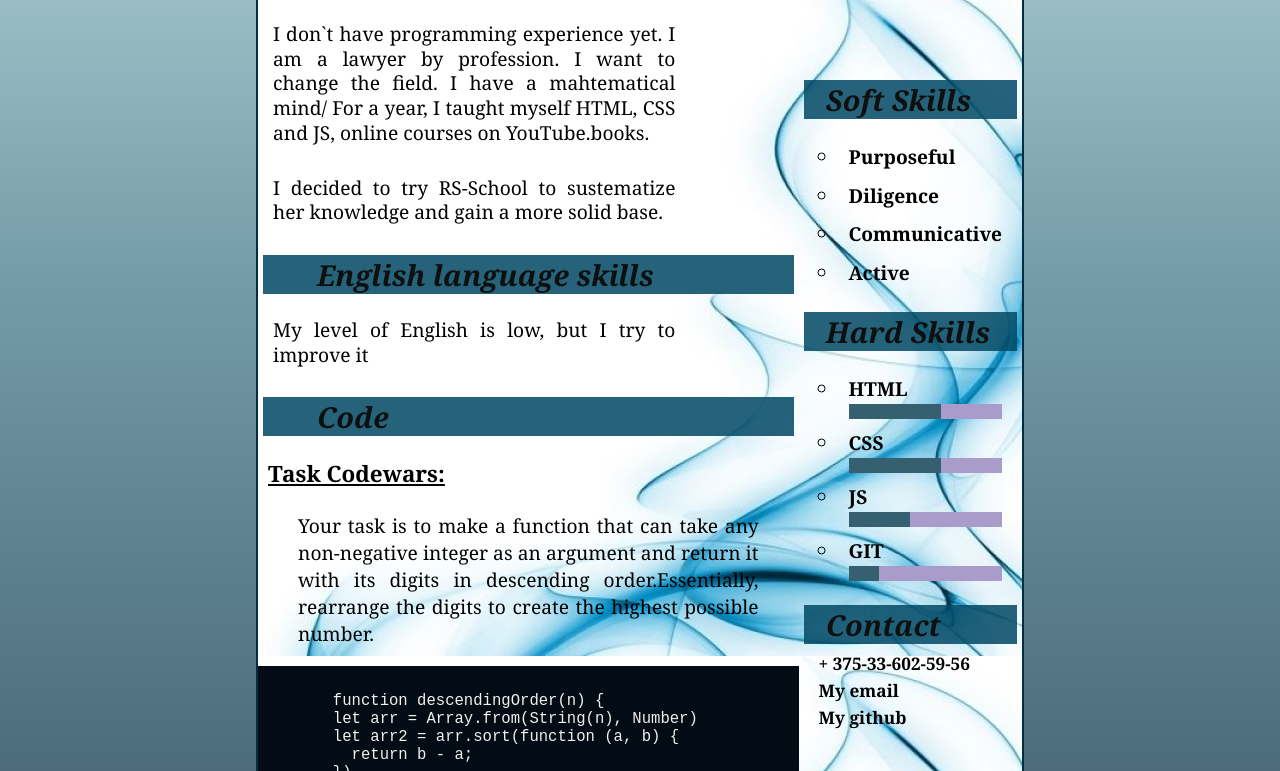
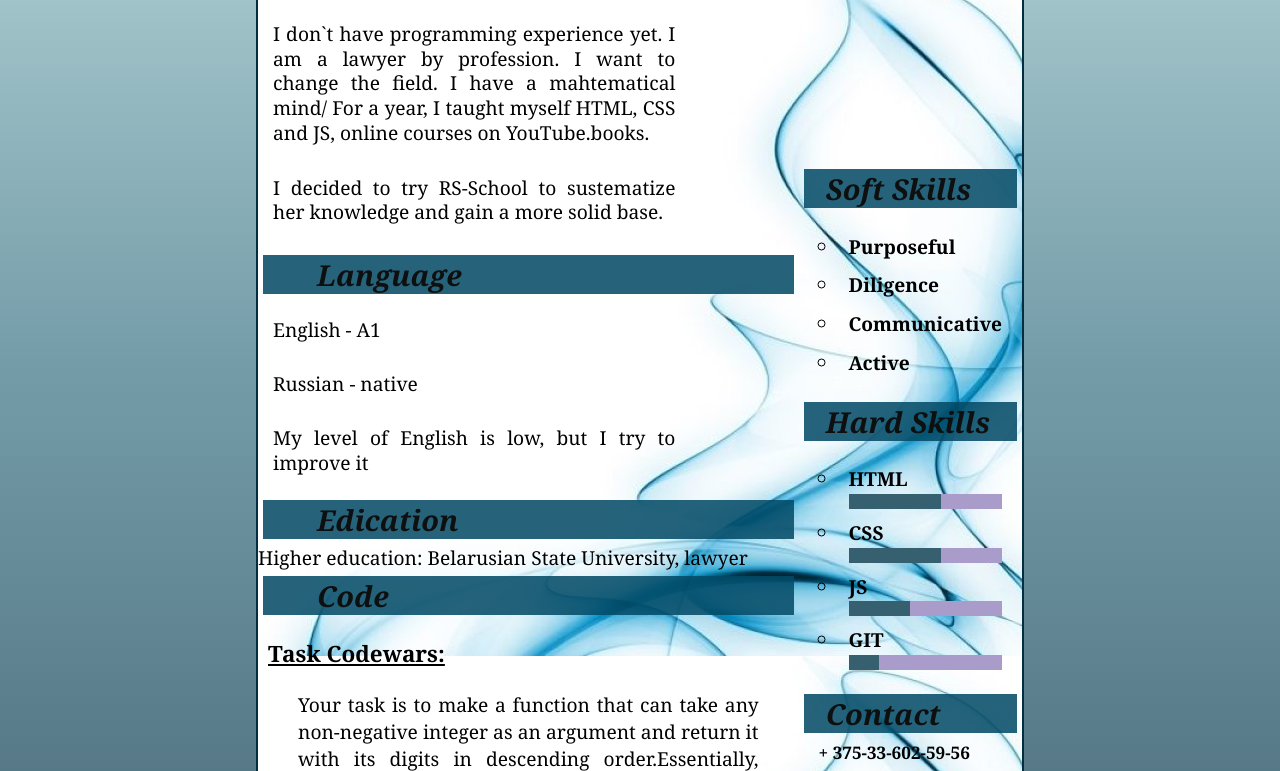
Before and after one commit to fortune7s/rsschool-cv, a plain HTML site: page index.html in a window 1280 px wide. Shown: the part 406-1177 px from the top of the page. Drawn offline with Linux system fonts and the light colour scheme.

Commit message:
feat: add element edication

```diff
--- a/index.html
+++ b/index.html
@@ -44,9 +44,16 @@
           </div>
         </section>
         <section class="main-edication" id="edication">
-          <h2>English language skills</h2>
-          <div class="english">
+
+          <h2> Language </h2>
+          <div class="language">
+            <p>English - A1</p>
+            <p>Russian - native</p>
             <p> My level of English is low, but I try to improve it</p>
+          </div>
+          <h2>Edication</h2>
+          <div class="prof">
+            Higher education: Belarusian State University, lawyer
           </div>
         </section>
         <section class="main-code" id="myexemple_code">
@@ -118,10 +125,10 @@
 
     <footer>
       <div class="footer-year">
-       <pre>2022
+        <pre>2022
 year
        </pre>
-       </div>
+      </div>
       <div class="footer-github">
         <a href="https://github.com/fortune7s" target="_blank">
           <img src="assets/img/github.png" alt="github"> </a>
```
